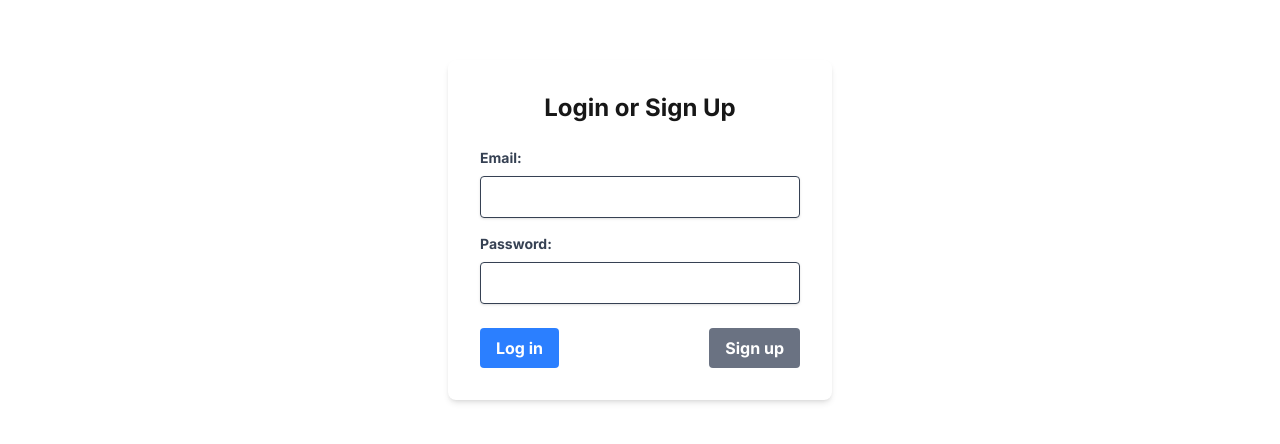
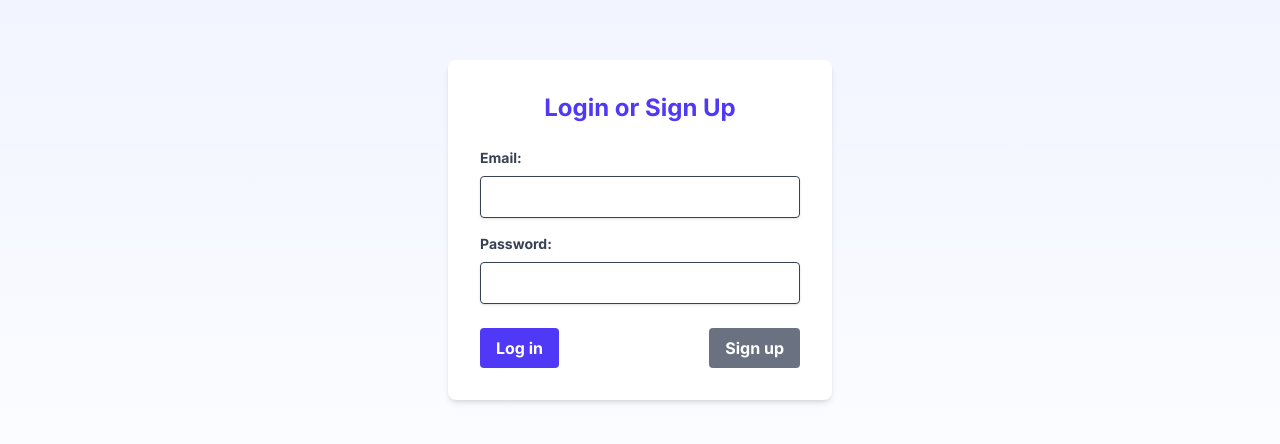
Before and after one commit to proSamik/consistency-tracker-calendar, a Next.js app: page /login in a window 1280 px wide. Shown: the part 170-614 px from the top of the page. Built offline with nearby package versions, Linux system fonts and the light colour scheme.

Commit message:
style: enhance login page layout and button styling
- Updated the login page background to a gradient for improved aesthetics.
- Changed the title color to match the new design theme.
- Modified the login button color to align with the overall UI improvements.

```diff
--- a/src/app/login/page.tsx
+++ b/src/app/login/page.tsx
@@ -5,9 +5,9 @@ import { login, signup } from './actions'
  */
 export default function LoginPage() {
   return (
-    <div className="flex justify-center items-center min-h-screen">
+    <div className="min-h-screen bg-gradient-to-b from-indigo-50 to-white flex justify-center items-center">
       <form className="w-full max-w-sm p-8 bg-white shadow-md rounded-lg">
-        <h1 className="text-2xl font-bold mb-6 text-center">Login or Sign Up</h1>
+        <h1 className="text-2xl font-bold mb-6 text-center text-indigo-600">Login or Sign Up</h1>
 
         <div className="mb-4">
           <label className="block text-gray-700 text-sm font-bold mb-2" htmlFor="email">
@@ -37,7 +37,7 @@ export default function LoginPage() {
 
         <div className="flex items-center justify-between">
           <button
-            className="bg-blue-500 hover:bg-blue-700 text-white font-bold py-2 px-4 rounded focus:outline-none"
+            className="bg-indigo-600 hover:bg-indigo-700 text-white font-bold py-2 px-4 rounded focus:outline-none"
             formAction={login}
           >
             Log in
```
